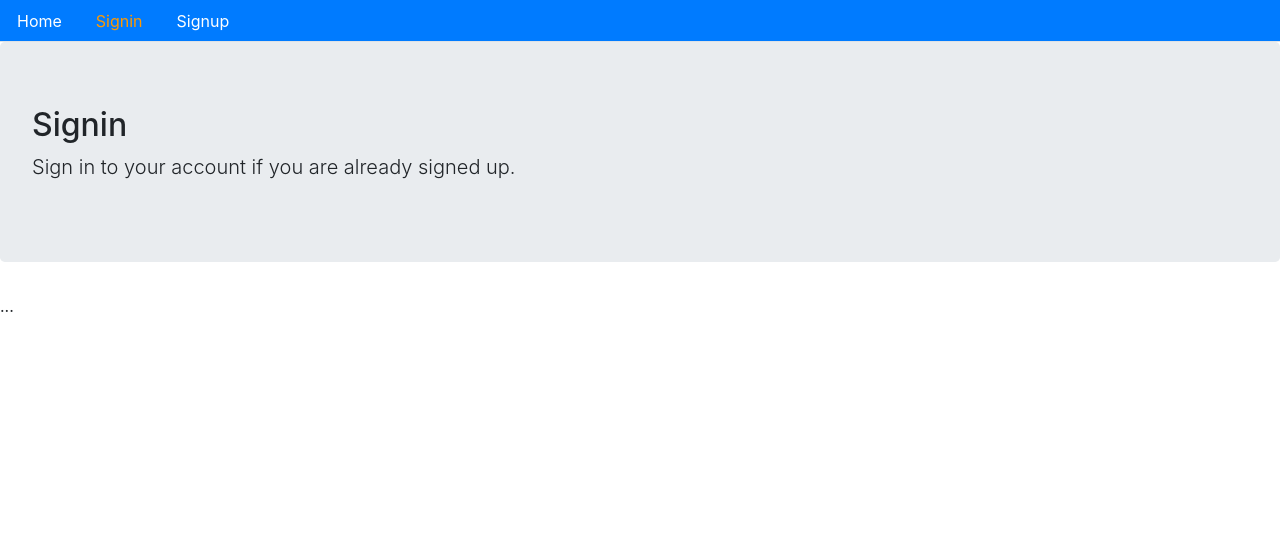
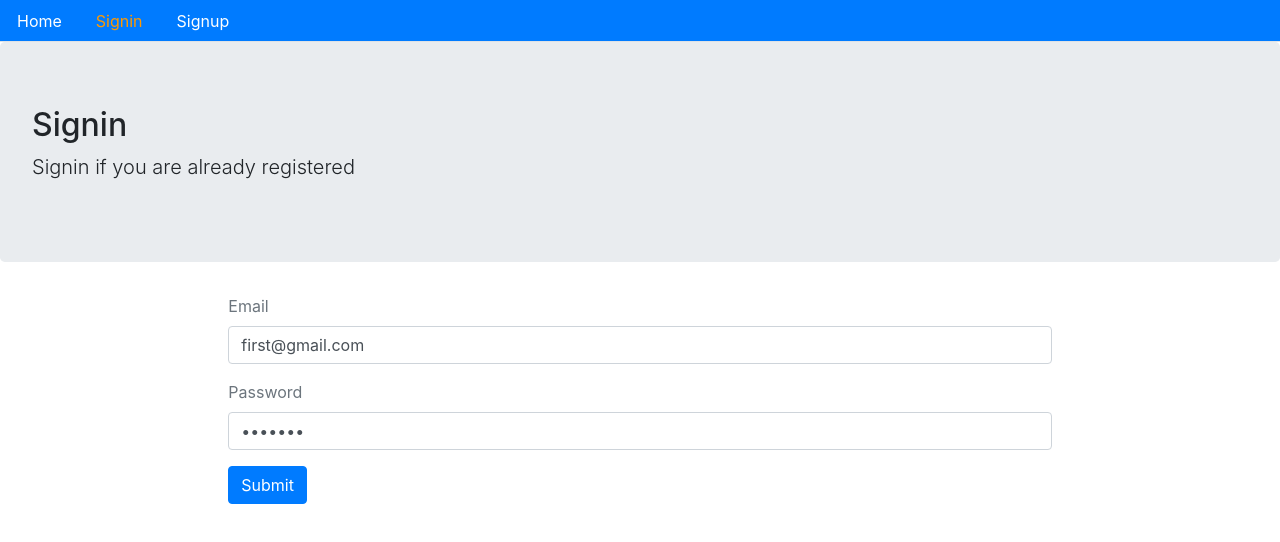
Before and after one commit to RenanEtAl/frontend-tb, a React (Create React App) app in the folder front-tb/: page /signin in a window 1280 px wide. Shown: the top 542 px of the page. Built offline with nearby package versions, Linux system fonts and the light colour scheme; no server answers.

Commit message:
signup and signin

```diff
--- /dev/null
+++ b/front-tb/src/auth/index.js
@@ -0,0 +1,79 @@
+import { API } from '../config'
+
+// API related code
+
+
+export const signup = (user) => {
+    //console.log(name,email,password)
+    return fetch(`${API}/signup`, {
+        method: 'POST',
+        headers: {
+            Accept: 'application/json',
+            "Content-Type": "application/json"
+        },
+        body: JSON.stringify(user)
+    })
+        .then(response => {
+            return response.json()
+        })
+        .catch(err => {
+            console.log(err)
+        })
+}
+
+
+export const signin = (user) => {
+    //console.log(name,email,password)
+    return fetch(`${API}/signin`, {
+        method: 'POST',
+        headers: {
+            Accept: 'application/json',
+            "Content-Type": "application/json"
+        },
+        body: JSON.stringify(user)
+    })
+        .then(response => {
+            return response.json()
+        })
+        .catch(err => {
+            console.log(err)
+        })
+}
+
+export const authenticate = (data, next) => {
+    // if there's window object
+    if (typeof window !== 'undefined') {
+        // save jwt as a JSON data
+        localStorage.setItem('jwt', JSON.stringify(data))
+        next() // callback func, can be used to reupdate the state
+    }
+}
+
+export const signout = (next) => {
+    if(typeof window !== 'undefined'){
+        // remove the token in localStorage
+        localStorage.removeItem('jwt')
+        next()
+        // make request to API
+        return fetch(`${API}/signout`, {
+            method: 'GET'
+        })
+        .then(response => {
+            console.log('signout', response)
+        })
+        .catch(err=> console.log(err))
+    }
+}
+
+export const isAuthenticated = () => {
+    if(typeof window == 'undefined'){
+        return false
+    }
+    // check if jtw is in the localstorage
+    if(localStorage.getItem('jwt')){
+        // parse it into json
+        return JSON.parse(localStorage.getItem('jwt'))
+    } else {
+        return false
+    }
+}
--- a/front-tb/src/core/Menu.js
+++ b/front-tb/src/core/Menu.js
@@ -1,5 +1,6 @@
-import React, { Component } from 'react'
+import React, { Component, Fragment } from 'react'
 import { Link, withRouter } from 'react-router-dom'
+import { signout, isAuthenticated } from '../auth'
 
 // menu color
 // history is the actual browser path
@@ -19,12 +20,27 @@
             <li className="nav-item">
                 <Link className="nav-link" style={isActive(history, '/')} to="/">Home</Link>
             </li>
+            {!isAuthenticated() && (
+                <Fragment>
                     <li className="nav-item">
                         <Link className="nav-link" style={isActive(history, '/signin')} to="/signin">Signin</Link>
                     </li>
                     <li className="nav-item">
                         <Link className="nav-link" style={isActive(history, '/signup')} to="/signup">Signup</Link>
                     </li>
+                </Fragment>
+            )}
+            {isAuthenticated() && (
+                <div>
+                    <li className="nav-item">
+                        <Link className="nav-link"
+                            style={{ cursor: 'pointer', color: '#ffffff' }}
+                            onClick={() => signout(() => {
+                                history.push('/')
+                            })}>Signout</Link>
+                    </li>
+                </div>
+            )}
         </ul>
     </div>
 )
--- a/front-tb/src/user/Signin.js
+++ b/front-tb/src/user/Signin.js
@@ -1,12 +1,102 @@
-import React, { Component } from 'react'
+import React, { useState } from 'react'
 import Layout from '../core/Layout'
+import { Redirect } from 'react-router-dom'
+import { signin, authenticate } from '../auth'
 
-const Signin =() => (
 
-    <Layout title="Signin" description="Sign in to your account if you are already signed up.">
-        ...
-    </Layout>
+const Signin = () => {
+    const [values, setValues] = useState({
+        email: 'first@gmail.com',
+        password: '1234567',
+        error: '',
+        loading: false,
+        redirectToReferrer: false
+    })
 
+    const { email, password, error, loading, redirectToReferrer } = values
+
+    // higher order function returning another function
+    const handleChange = (name) => (event) => {
+        // name is dynamic; could be name, email, or password
+        setValues({ ...values, error: false, [name]: event.target.value })
+    }
+
+    const clickSubmit = (event) => {
+        event.preventDefault()
+        setValues({ ...values, error: false, loading: true })
+        signin({ email, password }) // sending javascript object
+            .then(data => {
+                if (data.error) {
+                    // get the error
+                    setValues({ ...values, error: data.error, laoding: false })
+                } else {
+                    authenticate(data,
+                        () => {
+                            // grab the rest of the values
+                            // clear the values, set success to true
+                            setValues({ ...values, redirectToReferrer: true }) // redirect to dashboard/homepage
+                        })
+                }
+            })
+    }
+
+
+    const signInForm = () => (
+        <form>
+
+            <div className="form-group">
+                <label className="text-muted">Email</label>
+                <input onChange={handleChange('email')} type="email" className="form-control"
+                    value={email}
+                />
+            </div>
+            <div className="form-group">
+                <label className="text-muted">Password</label>
+                <input onChange={handleChange('password')} type="password" className="form-control"
+                    value={password}
+                />
+            </div>
+            <button onClick={clickSubmit} className="btn btn-primary">
+                Submit
+            </button>
+        </form>
+    )
+    const showLoading = () => (
+        // if it's successful display loading, otherwise none
+        loading && (
+            <div className="alert alert-info">
+                <h2>Loading...</h2>
+            </div>
+        )
     )
 
+    const redirectUser = () => {
+        if (redirectToReferrer) {
+            return <Redirect to="/" />
+        }
+    }
+    const showError = () => (
+        // if there's an error display, otherwise none
+        <div className="alert alert-danger" style={{ display: error ? '' : 'none' }}>
+            {error}
+        </div>
+    )
+    return (
+        (
+
+            <Layout title="Signin" description="Signin if you are already registered"
+                className="container col-md-8 offset-md-2">
+
+                {showError()}
+                {signInForm()}
+                {showLoading()}
+                {redirectUser()}
+
+            </Layout>
+
+
+        )
+    )
+}
+
 export default Signin
--- a/front-tb/src/user/Signup.js
+++ b/front-tb/src/user/Signup.js
@@ -1,13 +1,95 @@
-import React, { Component } from 'react'
+import React, { useState } from 'react'
 import Layout from '../core/Layout'
-
-const Signup = () => (
-
-    <Layout title="Signup" description="Create an account">
-    ...
-    </Layout>
+import { Link } from 'react-router-dom'
+import { signup } from '../auth'
 
 
-)
+const Signup = () => {
+    const [values, setValues] = useState({
+        name: '',
+        email: '',
+        password: '',
+        error: '',
+        success: false
+    })
+
+    const { name, email, password, error, success } = values
+
+    // higher order function returning another function
+    const handleChange = (name) => (event) => {
+        // name is dynamic; could be name, email, or password
+        setValues({ ...values, error: false, [name]: event.target.value })
+    }
+
+    const clickSubmit = (event) => {
+        event.preventDefault()
+        setValues({ ...values, error: false })
+        signup({ name, email, password }) // sending javascript object
+            .then(data => {
+                if (data.error) {
+                    // get the error
+                    setValues({ ...values, error: data.error, success: false })
+                } else {
+                    // grab the rest of the values
+                    // clear the values, set success to true
+                    setValues({ ...values, name: '', email: '', error: '', success: true })
+                }
+            })
+    }
+
+
+    const signUpForm = () => (
+        <form>
+            <div className="form-group">
+                <label className="text-muted"> Name</label>
+                <input onChange={handleChange('name')} type="text" className="form-control"
+                    value={name}
+                />
+            </div>
+            <div className="form-group">
+                <label className="text-muted">Email</label>
+                <input onChange={handleChange('email')} type="email" className="form-control"
+                    value={email}
+                />
+            </div>
+            <div className="form-group">
+                <label className="text-muted">Password</label>
+                <input onChange={handleChange('password')} type="password" className="form-control"
+                    value={password}
+                />
+            </div>
+            <button onClick={clickSubmit} className="btn btn-primary">
+                Submit
+            </button>
+        </form>
+    )
+    const showSuccess = () => (
+        // if it's successful display, otherwise none
+        <div className="alert alert-info mt-5" style={{ display: success ? '' : 'none' }}>
+            <Link to="/signin">New account is create. Please signin.</Link>
+        </div>
+    )
+    const showError = () => (
+        // if there's an error display, otherwise none
+        <div className="alert alert-danger" style={{ display: error ? '' : 'none' }}>
+            {error}
+        </div>
+    )
+    return (
+        (
+
+            <Layout title="Signup" description="Create an account"
+                className="container col-md-8 offset-md-2">
+
+                {showError()}
+                {signUpForm()}
+                {showSuccess()}
+
+            </Layout>
+
+
+        )
+    )
+}
 
 export default Signup
```
Lines whose indentation alone changed are shown as unchanged.
